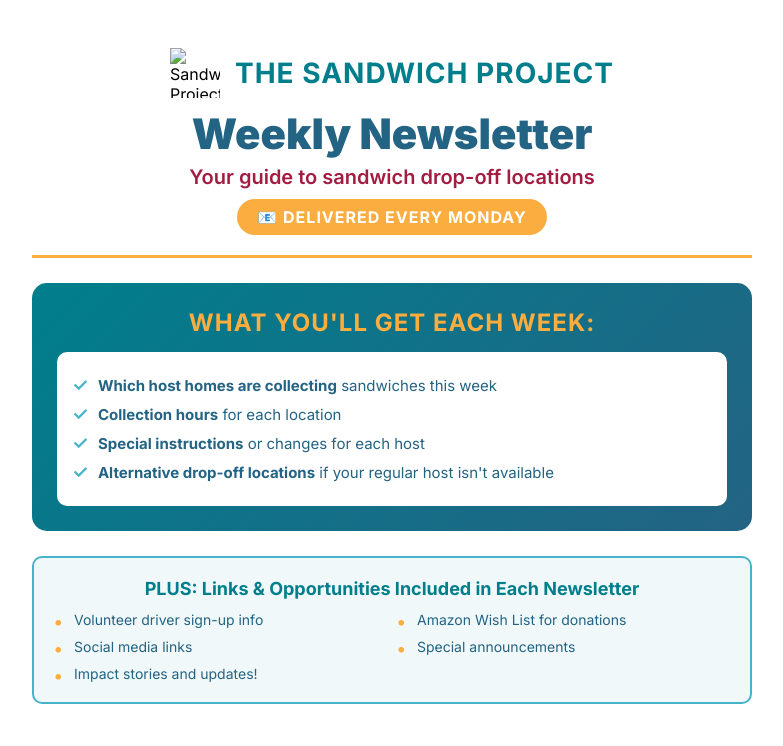
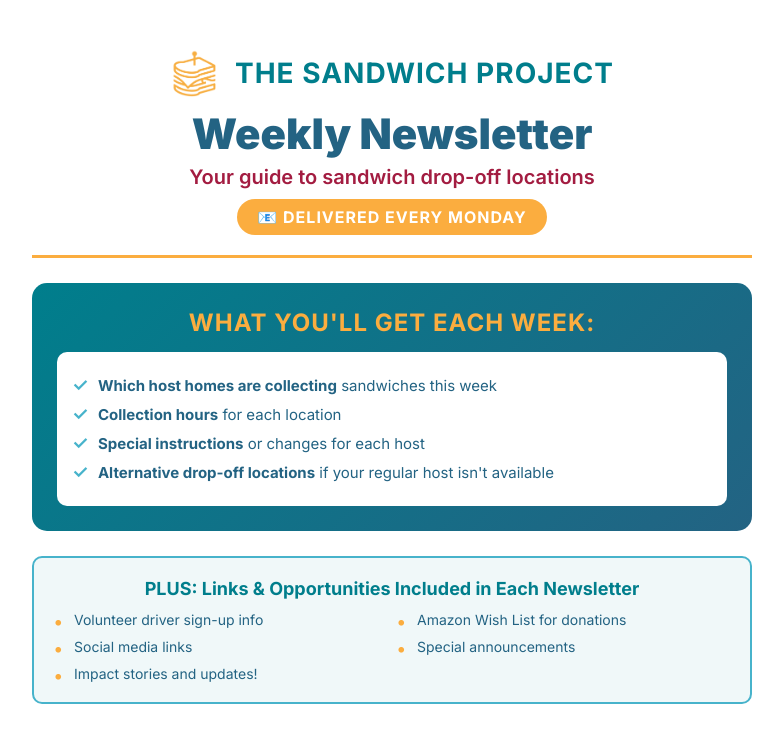
Before and after one commit to nicunursekatie/sandwichprojectcollectionsites, a website: page newsletterflyer.html in a window 1280 px wide. Shown: the top 746 px of the page, without its empty margins (248-1031 px from the left). Drawn offline with Linux system fonts and the light colour scheme.

Commit message:
Fix logo image filename in newsletter flyer for consistency

```diff
--- a/newsletterflyer.html
+++ b/newsletterflyer.html
@@ -237,7 +237,7 @@
 <body>
     <div class="header">
         <div class="logo-line">
-            <img src="sandwich logo.png" alt="Sandwich Project Logo" class="logo" style="width:50px;height:50px;object-fit:contain;" />
+            <img src="sandwich-logo.png" alt="Sandwich Project Logo" class="logo" style="width:50px;height:50px;object-fit:contain;" />
             <div class="org-name">The Sandwich Project</div>
         </div>
         <h1 class="main-headline">Weekly Newsletter</h1>
```
